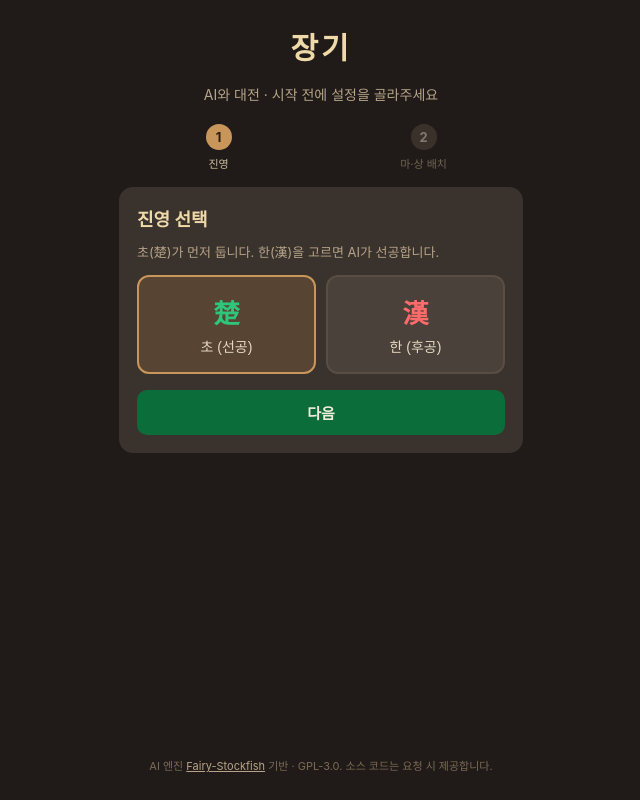
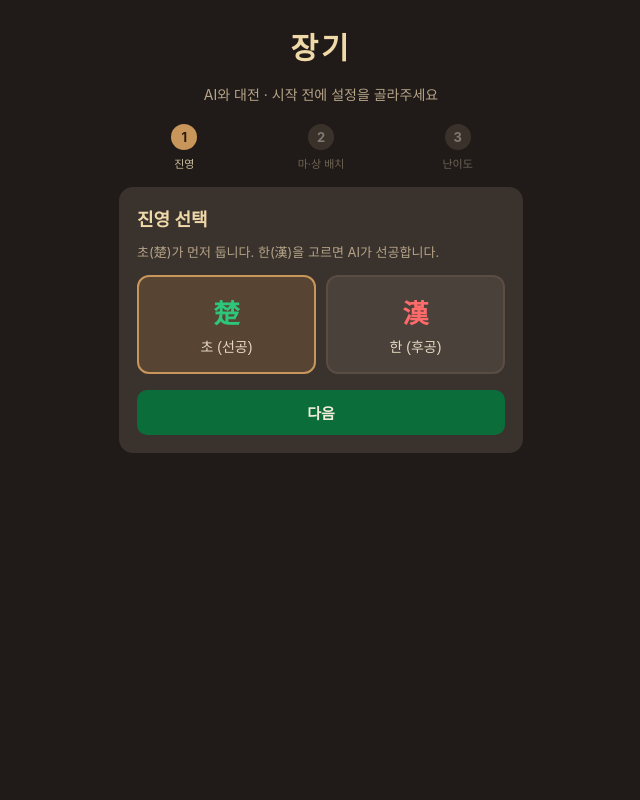
Before and after one commit to uqdaddy/myapp, a React (Vite) app: page / in a window 1280 px wide. Shown: the whole page, without its empty margins (319-959 px from the left). Built offline with nearby package versions, Linux system fonts and the light colour scheme.

Commit message:
feat: 난이도 3단계 선택(쉬움/보통/어려움) 추가 - Fairy-Stockfish Skill Level+생각시간 조절, 시작화면 AI 엔진 정보 문구 삭제(레포 퍼블릭)

```diff
--- a/src/App.tsx
+++ b/src/App.tsx
@@ -5,7 +5,13 @@ import { SetupScreen, StartConfig } from './SetupScreen';
 import { initialBoard } from './engine/board';
 import { applyMove, legalMovesFor, allLegalMoves, findGeneral } from './engine/moves';
 import { getStatus } from './engine/game';
-import { initEngine, engineBestMove } from './engine/fairyEngine';
+import {
+  initEngine,
+  engineBestMove,
+  setSkillLevel,
+  DIFFICULTY_SETTINGS,
+  Difficulty,
+} from './engine/fairyEngine';
 import { playPlaceSound, unlockAudio } from './sound';
 import { materialScore, capturedByOpponentOf } from './engine/score';
 import { GameMove, toGameMove } from './engine/notation';
@@ -34,6 +40,7 @@ export default function App() {
   const [selected, setSelected] = useState<Pos | null>(null);
   const [lastMove, setLastMove] = useState<Move | null>(null);
   const [thinking, setThinking] = useState(false);
+  const [difficulty, setDifficulty] = useState<Difficulty>('normal');
   // Game record (기보): the move list and the starting board to replay from.
   const [history, setHistory] = useState<GameMove[]>([]);
   const [startBoard, setStartBoard] = useState<BoardState>(() => initialBoard());
@@ -144,8 +151,8 @@ export default function App() {
   // AI turn — Fairy-Stockfish only (no built-in fallback). A minimum total
   // delay keeps the opponent's move clearly noticeable.
   const MIN_AI_DELAY = 400; // ms — small floor so a move is visible
-  const AI_TIME_BUDGET = 2000; // ms the engine may think (Fairy-Stockfish is
-  // strong enough that 2s already plays very well; higher just adds waiting)
+  // Think time comes from the chosen difficulty (harder = longer + higher skill).
+  const AI_TIME_BUDGET = DIFFICULTY_SETTINGS[difficulty].timeMs;
   useEffect(() => {
     if (phase !== 'playing') return;
     if (gameOver) return;
@@ -214,6 +221,9 @@ export default function App() {
 
     const initial = initialBoard(choSetup, hanSetup);
     setHumanSide(human);
+    setDifficulty(cfg.difficulty);
+    // Apply the chosen strength to the engine (best-effort; ignore if not ready).
+    setSkillLevel(DIFFICULTY_SETTINGS[cfg.difficulty].skill).catch(() => {});
     setBoard(initial);
     setStartBoard(initial); // remember the starting position for replay
     setToMove('cho');
--- a/src/SetupScreen.tsx
+++ b/src/SetupScreen.tsx
@@ -1,20 +1,28 @@
 import { useState } from 'react';
 import { Side, SideSetup, WingSetup } from './engine/types';
+import { Difficulty, DIFFICULTY_SETTINGS } from './engine/fairyEngine';
 
 export interface StartConfig {
   humanSide: Side;
   humanSetup: SideSetup;
+  difficulty: Difficulty;
 }
 
 interface Props {
   onStart: (config: StartConfig) => void;
 }
 
-type Step = 'side' | 'formation';
+type Step = 'side' | 'formation' | 'difficulty';
 
 const WING_LABEL: Record<WingSetup, string> = {
   'horse-outer': '마 / 상',
   'elephant-outer': '상 / 마',
+};
+
+const DIFF_DESC: Record<Difficulty, string> = {
+  easy: '가볍게 한 판',
+  normal: '적당한 상대',
+  hard: '최고 실력',
 };
 
 export function SetupScreen({ onStart }: Props) {
@@ -22,8 +30,9 @@ export function SetupScreen({ onStart }: Props) {
   const [side, setSide] = useState<Side>('cho');
   const [left, setLeft] = useState<WingSetup>('horse-outer');
   const [right, setRight] = useState<WingSetup>('horse-outer');
+  const [difficulty, setDifficulty] = useState<Difficulty>('normal');
 
-  const stepIndex = step === 'side' ? 0 : 1;
+  const stepIndex = step === 'side' ? 0 : step === 'formation' ? 1 : 2;
 
   return (
     <div className="setup">
@@ -31,7 +40,7 @@ export function SetupScreen({ onStart }: Props) {
       <p className="setup-sub">AI와 대전 · 시작 전에 설정을 골라주세요</p>
 
       <div className="stepper">
-        {['진영', '마·상 배치'].map((label, i) => (
+        {['진영', '마·상 배치', '난이도'].map((label, i) => (
           <div
             key={label}
             className={`step-dot ${i === stepIndex ? 'active' : ''} ${
@@ -111,12 +120,42 @@ export function SetupScreen({ onStart }: Props) {
             <button className="btn" onClick={() => setStep('side')}>
               이전
             </button>
+            <button className="btn primary" onClick={() => setStep('difficulty')}>
+              다음
+            </button>
+          </div>
+        </div>
+      )}
+
+      {step === 'difficulty' && (
+        <div className="setup-card">
+          <h2>난이도</h2>
+          <p className="hint">AI의 실력을 고르세요. 언제든 새 게임에서 다시 바꿀 수 있어요.</p>
+
+          <div className="diff-list">
+            {(['easy', 'normal', 'hard'] as Difficulty[]).map((d) => (
+              <button
+                key={d}
+                className={`diff-btn ${difficulty === d ? 'active' : ''}`}
+                onClick={() => setDifficulty(d)}
+              >
+                <span className="diff-name">{DIFFICULTY_SETTINGS[d].label}</span>
+                <span className="diff-desc">{DIFF_DESC[d]}</span>
+              </button>
+            ))}
+          </div>
+
+          <div className="setup-nav two">
+            <button className="btn" onClick={() => setStep('formation')}>
+              이전
+            </button>
             <button
               className="btn primary"
               onClick={() =>
                 onStart({
                   humanSide: side,
                   humanSetup: { left, right },
+                  difficulty,
                 })
               }
             >
@@ -125,18 +164,6 @@ export function SetupScreen({ onStart }: Props) {
           </div>
         </div>
       )}
-
-      <footer className="setup-footer">
-        AI 엔진{' '}
-        <a
-          href="https://github.com/fairy-stockfish/Fairy-Stockfish"
-          target="_blank"
-          rel="noreferrer"
-        >
-          Fairy-Stockfish
-        </a>{' '}
-        기반 · GPL-3.0. 소스 코드는 요청 시 제공합니다.
-      </footer>
     </div>
   );
 }
--- a/src/engine/fairyEngine.ts
+++ b/src/engine/fairyEngine.ts
@@ -18,6 +18,19 @@ type StockfishModule = {
 
 let modulePromise: Promise<StockfishModule> | null = null;
 let ready = false;
+
+// Difficulty levels map to a Fairy-Stockfish "Skill Level" (0..20) and a think
+// time. Lower skill = the engine deliberately makes weaker moves.
+export type Difficulty = 'easy' | 'normal' | 'hard';
+
+export const DIFFICULTY_SETTINGS: Record<
+  Difficulty,
+  { skill: number; timeMs: number; label: string }
+> = {
+  easy: { skill: 1, timeMs: 500, label: '쉬움' },
+  normal: { skill: 8, timeMs: 1000, label: '보통' },
+  hard: { skill: 20, timeMs: 2000, label: '어려움' },
+};
 
 // Collects listeners waiting for a specific line pattern.
 type LineHandler = (line: string) => void;
@@ -164,6 +177,15 @@ export function isEngineReady(): boolean {
   return ready;
 }
 
+// Set the engine's playing strength. `level` is 0..20 (Fairy-Stockfish "Skill
+// Level"): lower = weaker / more mistakes, 20 = full strength.
+export async function setSkillLevel(level: number): Promise<void> {
+  const mod = await loadModule();
+  if (!ready) await initEngine();
+  const clamped = Math.max(-20, Math.min(20, Math.round(level)));
+  mod.postMessage(`setoption name Skill Level value ${clamped}`);
+}
+
 // Ask the engine for the best move in the given position.
 // Returns from/to squares (our coordinates), or null if the engine passes or
 // has no move.
--- a/src/styles.css
+++ b/src/styles.css
@@ -401,17 +401,7 @@ body {
   font-size: 14px;
 }
 
-.setup-footer {
-  margin-top: auto;
-  padding-top: 16px;
-  text-align: center;
-  font-size: 11px;
-  color: #7a6b55;
-  line-height: 1.6;
-}
-.setup-footer a {
-  color: #b6a488;
-}
+
 
 .stepper {
   display: flex;
@@ -784,3 +774,35 @@ body {
     background: #e53935;
   }
 }
+
+/* Difficulty selection */
+.diff-list {
+  display: flex;
+  flex-direction: column;
+  gap: 10px;
+}
+.diff-btn {
+  display: flex;
+  flex-direction: column;
+  align-items: flex-start;
+  gap: 2px;
+  padding: 14px 16px;
+  border: 2px solid #5a4d43;
+  background: #4a413a;
+  border-radius: 12px;
+  color: #e6d9c2;
+  text-align: left;
+}
+.diff-btn.active {
+  border-color: #c8965a;
+  background: #574433;
+}
+.diff-name {
+  font-size: 17px;
+  font-weight: 800;
+  color: #f0d9a8;
+}
+.diff-desc {
+  font-size: 13px;
+  color: #b6a488;
+}
```
